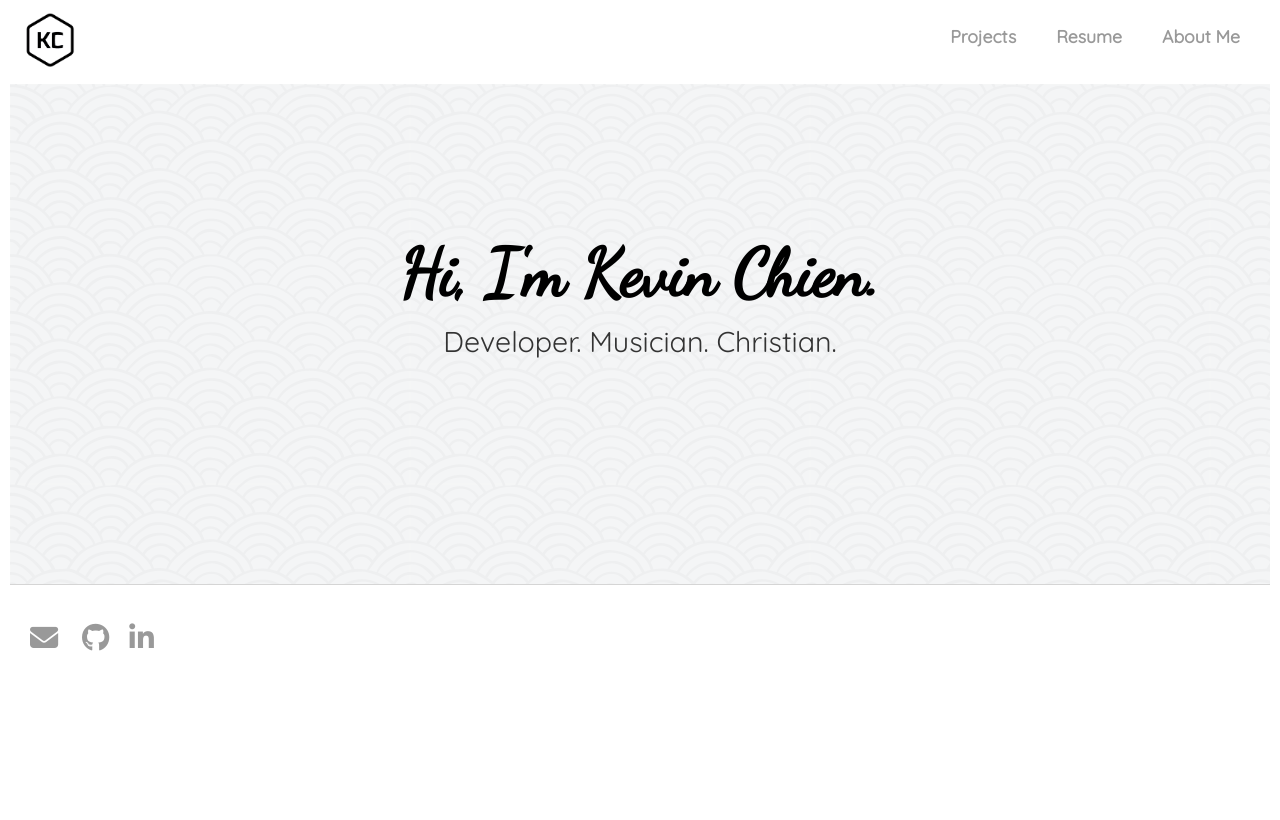
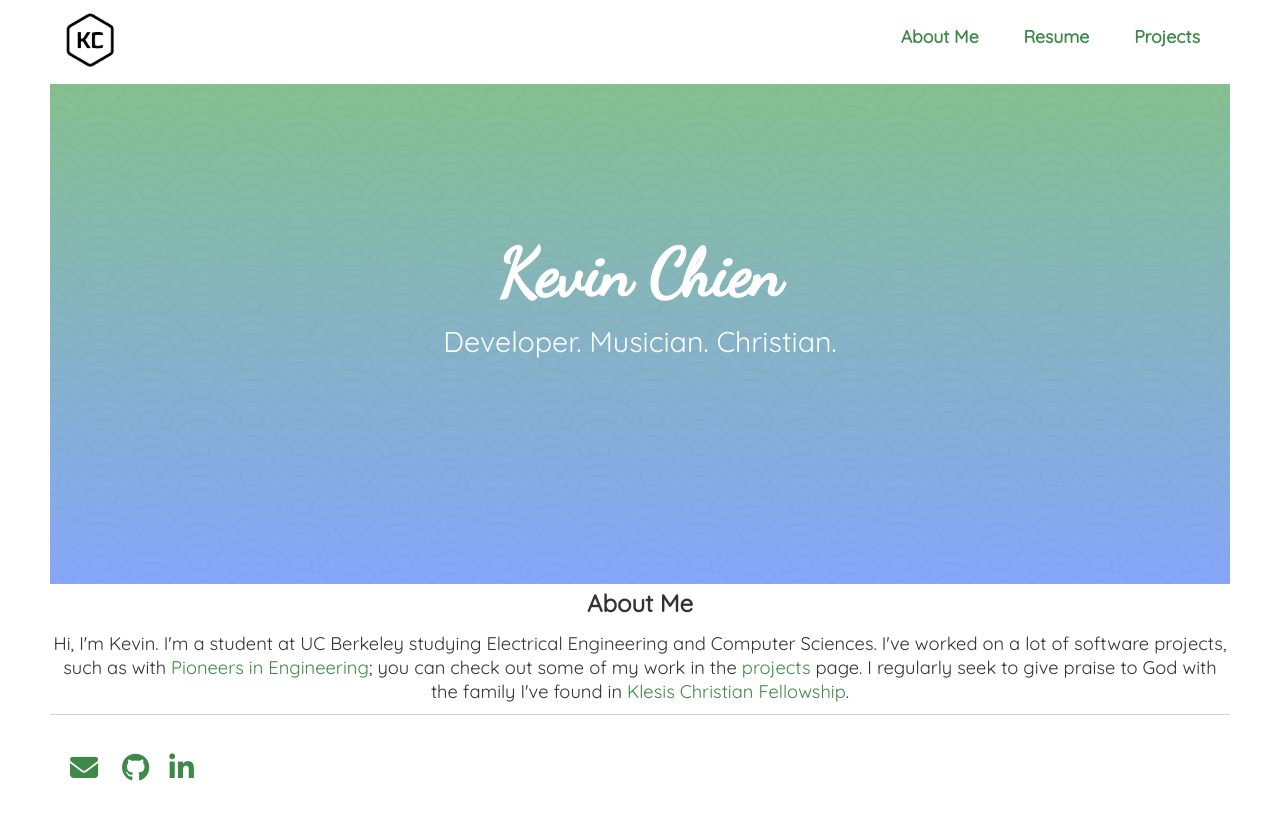
Before and after one commit to kev-chien/kev-chien.github.io, a Jekyll site: the page built from index.html, in a window 1280 px wide. Shown: the top 820 px of the page. Built offline with Jekyll 4.4.1, drawn with Linux system fonts in a browser that asks for light colours; nearby versions of some CDN libraries.

Commit message:
Refactored nav, colored splash, re-colored links, moved about to homepage and rewrote it, fixed Database desc

```diff
--- a/_data/projects.yml
+++ b/_data/projects.yml
@@ -11,7 +11,7 @@
   image: pie_screenshot.png
 
 - name: Database
-  desc: Built SQL clone with table insertion, read, select, and join using Java. Supports conditionals.
+  desc: Built SQL-like database tool with table insertion, read, select, and join using Java. Supports conditionals.
   link:
   source:
   image: database_screenshot.png
--- a/_layouts/default.html
+++ b/_layouts/default.html
@@ -29,7 +29,7 @@
 			<nav id="topnav">
 				<a id="home" href="/"><img src="/logo.png" height="60px" width="60px"></img></a></li>
 				<div id="section-links" class="not-visible-sm">
-			  	<a id="about-me" href="/about-me">About Me</a></li>
+			  	<a id="about-me" href="/">About Me</a></li>
 					<a id="resume" href="/kevin_chien_resume.pdf">Resume</a>
 					<a id="projects" href="/projects">Projects</a>
 				</div>
--- a/css/main.css
+++ b/css/main.css
@@ -1,12 +1,14 @@
 /**
 TABLE OF CONTETS
 
+- root
 - document
 - nav bar
 - links
 - fonts
 - images
 - main splash
+- section card
 - footer
 - tooltip
 - responsive
@@ -14,6 +16,11 @@ TABLE OF CONTETS
 - general
 
 **/
+
+/* root */
+:root {
+  --main-blue: rgb(8, 98, 254);
+}
 
 /* document */
 body {
@@ -25,6 +32,7 @@ body {
   /* now aiming for a modern, single page look */
   margin: auto;
   font-family:'Quicksand', sans-serif;
+  max-width: 1200px;
 }
 .container {
   /*
@@ -52,8 +60,12 @@ body {
   text-decoration: none;
 }
 
+#topnav #section-links {
+  float: right;
+}
+
 #topnav #section-links a {
-  float: right;
+  display: inline-block;
   padding: 15px 20px 15px 20px;
 }
 
@@ -81,17 +93,20 @@ nav ul .index a {
 }
 
 /* links */
-/*nav ul li:hover a {
-  border-bottom: #0C6291 2px solid;
-}*/
+nav a:hover {
+  /* border-bottom: rgb(63, 136, 74) 2px solid; */
+  color: rgb(0, 184, 28);
+}
 a {
   text-decoration: none;
-  color: #999;
+  /* color: #999; */
+  color: rgb(63, 136, 74);
   /* -webkit-transition: color 0.5s; */
   /* transition: color 0.5s; */
 }
 a:hover {
-  color: #35913b;
+  /* color: #35913b; */
+  color: rgb(0, 184, 28);
 }
 
 /* fonts */
@@ -141,11 +156,26 @@ img.limit-width {
 /* main splash */
 #main-splash {
   height: 500px;
-  background-color: #eee;
-  background-image: url('/assets/seigaiha.png');
+  background:
+    linear-gradient(
+      rgba(0, 128, 19, 0.45),
+      rgba(0, 72, 255, 0.45)
+    ),
+    url('/assets/seigaiha.png');
   text-align: center;
   padding-top: 150px;
   font-size: 1.25em;
+  color: white;
+}
+
+#main-splash p {
+  color: white;
+}
+
+/* section card */
+.section-card {
+  text-align: center;
+  font-size: 0.8em;
 }
 
 /* footer */
@@ -238,7 +268,6 @@ footer {
     .col-10 {width: 83.33%;}
     .col-11 {width: 91.66%;}
     .col-12 {width: 100%;}
-    /* body {width: 748px} */
     /* body {width: 90%} */
 }
 
--- a/index.html
+++ b/index.html
@@ -5,11 +5,25 @@ id: home
 ---
 
 <div id="main-splash">
-	<h1>Hi, I'm Kevin Chien.</h1>
+	<h1>Kevin Chien</h1>
 	<!--<p>I'm a sophomore at UC Berkeley majoring in EECS.</p>-->
 	<!--<p><strong></strong></p>-->
 
 	<p>Developer. Musician. Christian.</p>
+</div>
+
+<div class="row section-card">
+	<div><!--<div class="col-7 col-m-7">-->
+		<h2>About Me</h2>
+		<p>Hi, I'm Kevin. I'm a student at UC Berkeley studying Electrical Engineering and Computer Sciences.
+			 I've worked on a lot of software projects, such as with <a href="http://pioneers.berkeley.edu">Pioneers in Engineering</a>; you can check out some of my work in the <a href="/projects">projects</a> page.
+			 I regularly seek to give praise to God with the family I've found in <a href="http://klesis.net">Klesis Christian Fellowship</a>.
+	</div>
+	<!--
+	<div class="col-5 col-m-5">
+			<img class="photo" src="/assets/headshot.png" alt "Picture of Me">
+	</div>
+	-->
 </div>
 
 <!--
--- a/webpack/components/BurgerMenu.js
+++ b/webpack/components/BurgerMenu.js
@@ -4,7 +4,7 @@ import { slide as Menu } from 'react-burger-menu';
 const BurgerMenu = (props) => {
   return (
     <Menu className = "only-visible-sm" right>
-      <a className="burger-menu-item" href="/about">About</a>
+      <a className="burger-menu-item" href="/">About</a>
       <a className="burger-menu-item" href="/kevin_chien_resume.pdf">Resume</a>
       <a className="burger-menu-item" href="/projects">Projects</a>
     </Menu>
```
Also changed, not shown: about-me/index.html (deleted, +0 -21 lines), assets/javascripts/bundle.js.
